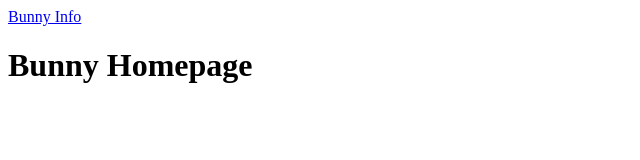
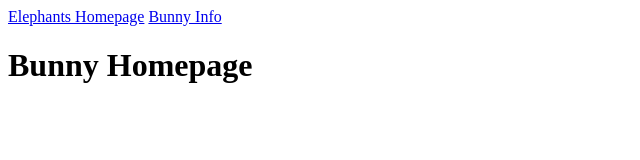
Before and after one commit to JonathanEleiott/front-end-demo, a plain HTML site: page index.html in a window 1280 px wide. Shown: the whole page, without its empty margins (0-640 px from the left). Drawn offline with Linux system fonts and the light colour scheme.

Commit message:
Add link from bunnies to elephant page

```diff
--- a/index.html
+++ b/index.html
@@ -5,6 +5,7 @@
   <body>
     <header>
       <nav>
+        <a href="./elephants.html">Elephants Homepage</a>
         <a href="https://www.bluecross.org.uk/advice/rabbit/wellbeing-and-care/facts-about-rabbits">Bunny Info</a>
       </nav>
     </header>
```
